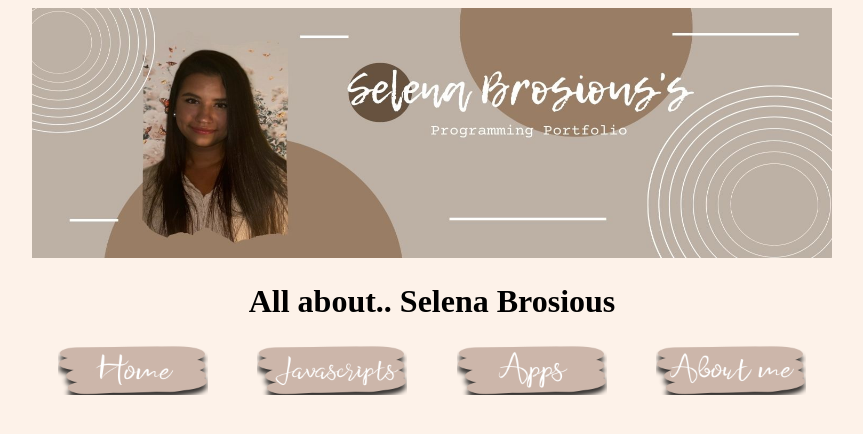
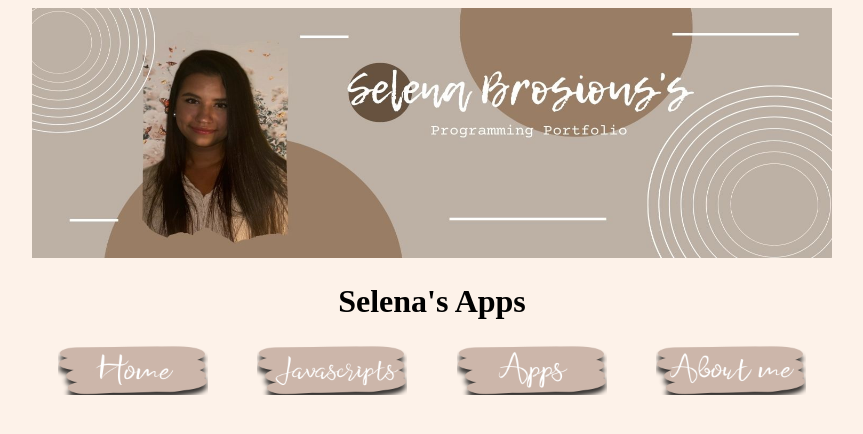
Before and after one commit to SelenaBrosious/selenabrosious.github.io, a plain HTML site: page apps.html in a window 1280 px wide. Shown: the whole page, without its empty margins (208-1071 px from the left). Drawn offline with Linux system fonts and the light colour scheme.

Commit message:
Update apps.html

```diff
--- a/apps.html
+++ b/apps.html
@@ -11,7 +11,7 @@
         <center>
         <img src="myBanner.jpg" width="800"
                  height="250">
-        <h1> All about.. Selena Brosious </h1>
+        <h1> Selena's Apps </h1>
 
     <table id="nav-table">
       <tr>
@@ -48,6 +48,7 @@
 
 
 
+
         </body>
 
 
```
